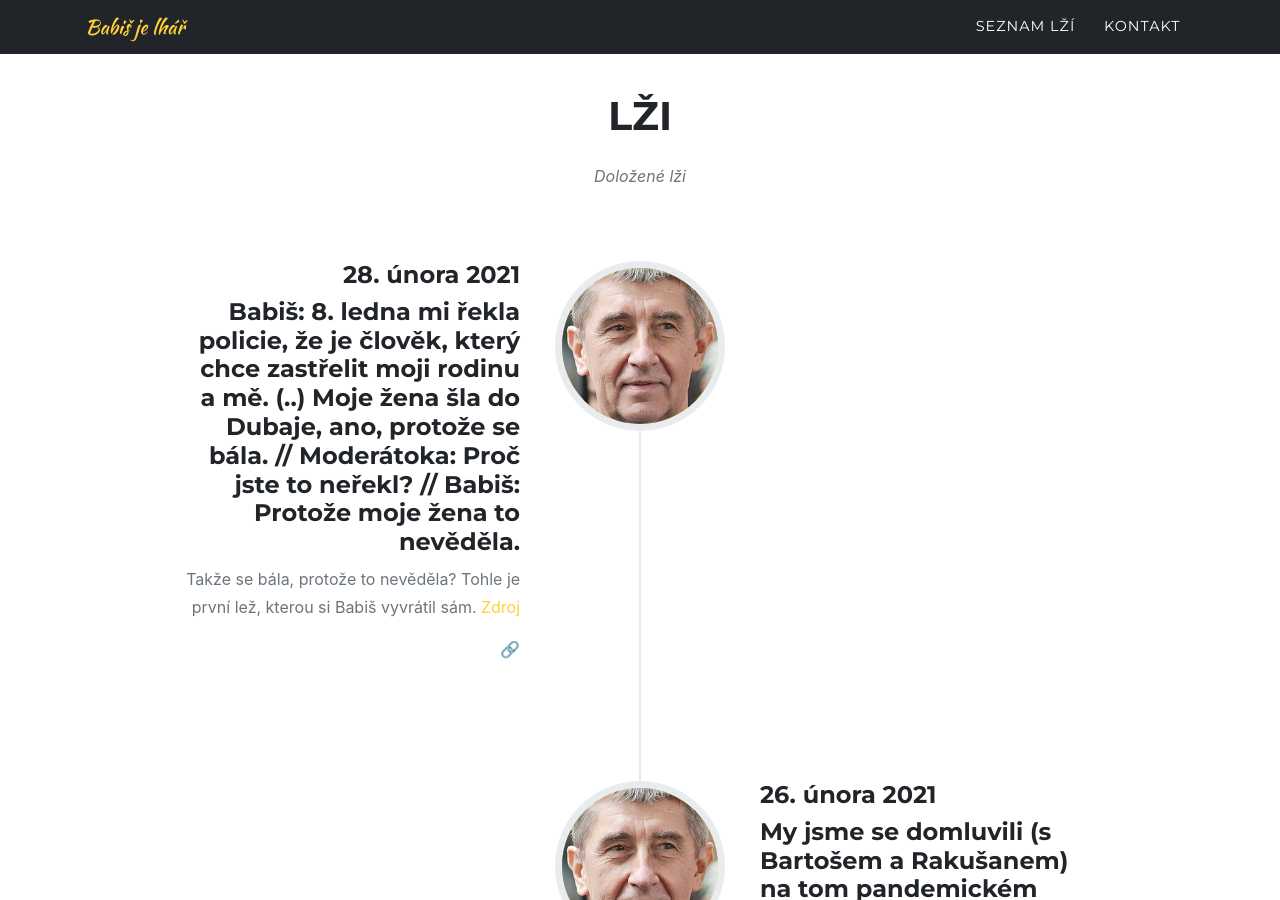
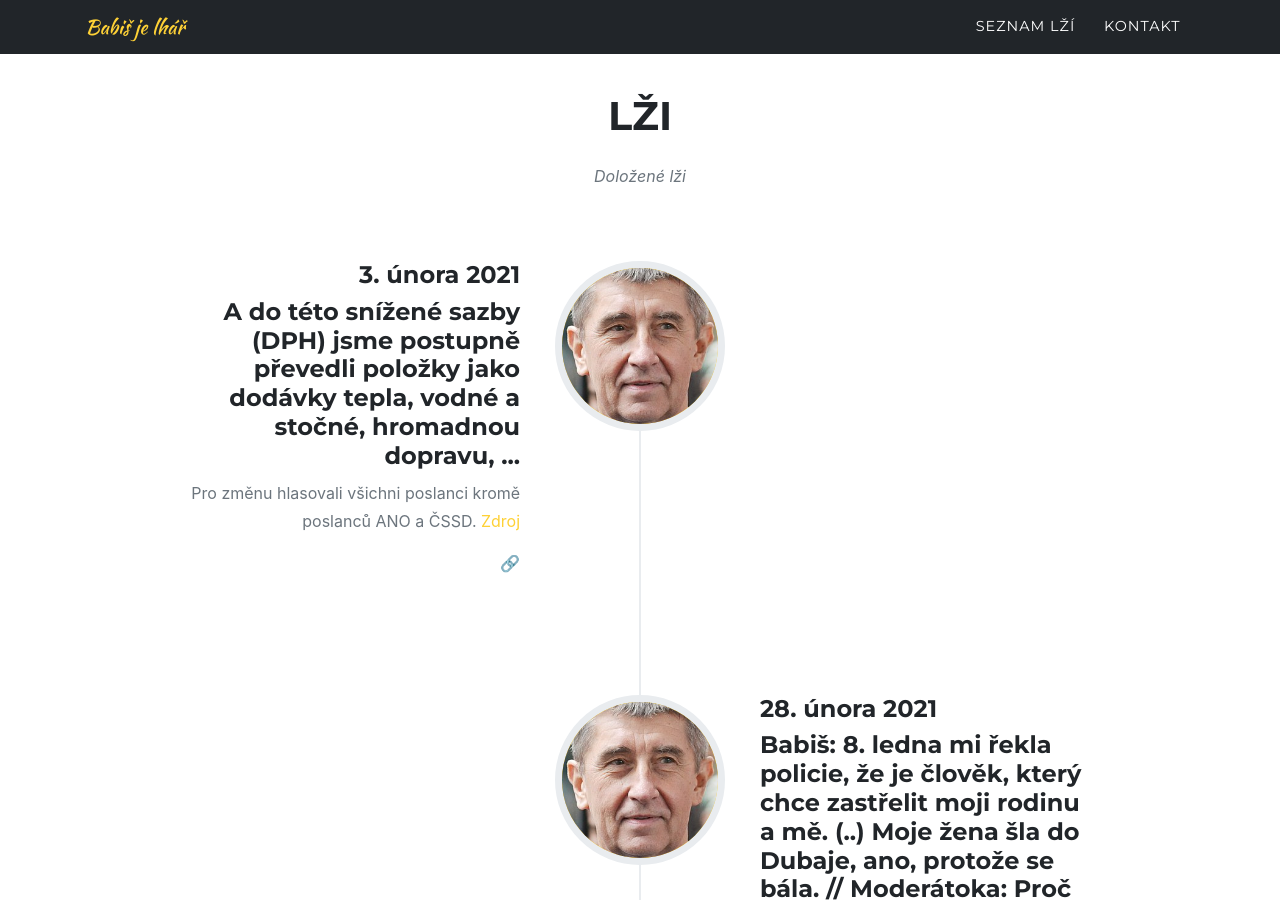
Before and after one commit to xsuchy/babisjelhar, a Jekyll site: the page built from index.md, in a window 1280 px wide and 900 px high, scrolled down 1142 px. Built offline with Jekyll 4.4.1, drawn with Linux system fonts in a browser that asks for light colours; some web fonts are replaced.

Commit message:
dalsi lez

```diff
--- a/_data/sitetext.yml
+++ b/_data/sitetext.yml
@@ -33,6 +33,10 @@ timeline:
     section: timeline
     start_align: "left"
     events:
+      - title: "A do této snížené sazby (DPH) jsme postupně převedli položky jako dodávky tepla, vodné a stočné, hromadnou dopravu, ..."
+        year: "3. února 2021"
+        desc: "Pro změnu hlasovali všichni poslanci kromě poslanců ANO a ČSSD. [Zdroj](https://psp.cz/sqw/hlasy.sqw?g=68622&l=cz)"
+        image: assets/img/timeline/1.jpg
       - title: "Babiš: 8. ledna mi řekla policie, že je člověk, který chce zastřelit moji rodinu a mě. (..) Moje žena šla do Dubaje, ano, protože se bála. // Moderátoka: Proč jste to neřekl? // Babiš: Protože moje žena to nevěděla."
         year: "28. února 2021"
         desc: "Takže se bála, protože to nevěděla? Tohle je první lež, kterou si Babiš vyvrátil sám. [Zdroj](https://cnn.iprima.cz/porady/partie/28022021)"
```
